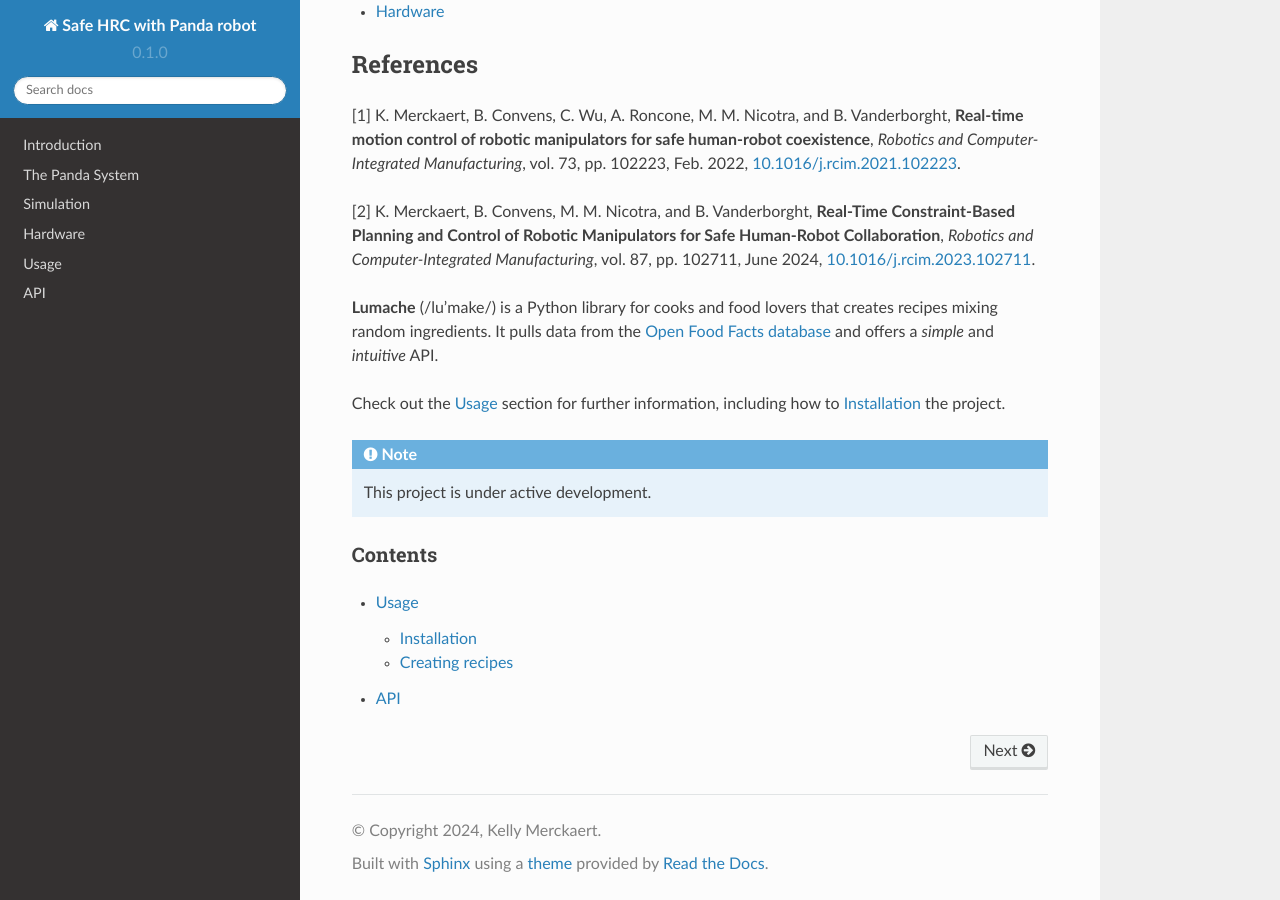
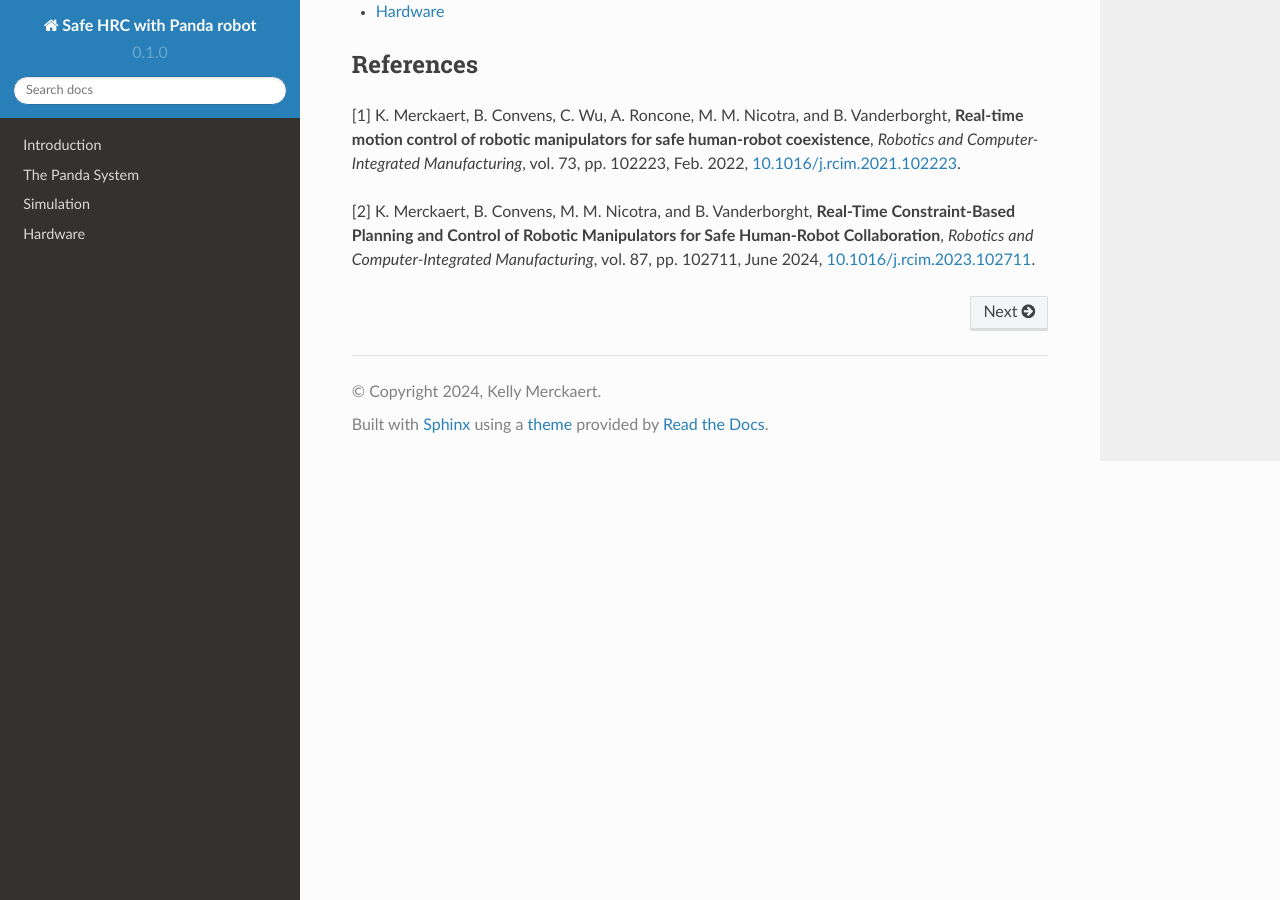
Before and after one commit to panda-brubotics/panda-safe-hrc-docs, a Sphinx documentation site: the page built from docs/source/index.rst, in a window 1280 px wide and 900 px high, scrolled down 1565 px. Built offline with Sphinx 7.4.7 and the Read the Docs theme 2.0.0, drawn with Linux system fonts in a browser that asks for light colours; pages that are not in the unit, such as notebooks, are missing from menus; some of the changed text lies outside the part shown.

Commit message:
Update index.rst

```diff
--- a/docs/source/index.rst
+++ b/docs/source/index.rst
@@ -67,23 +67,3 @@
 .. |10.1016/j.rcim.2023.102711| raw:: html
 
     <a href="https://doi.org/10.1016/j.rcim.2023.102711" target="_blank">10.1016/j.rcim.2023.102711</a>
-
-**Lumache** (/lu'make/) is a Python library for cooks and food lovers
-that creates recipes mixing random ingredients.
-It pulls data from the `Open Food Facts database <https://world.openfoodfacts.org/>`_
-and offers a *simple* and *intuitive* API.
-
-Check out the :doc:`usage` section for further information, including
-how to :ref:`installation` the project.
-
-.. note::
-
-   This project is under active development.
-
-Contents
---------
-
-.. toctree::
-
-   usage
-   api
```
